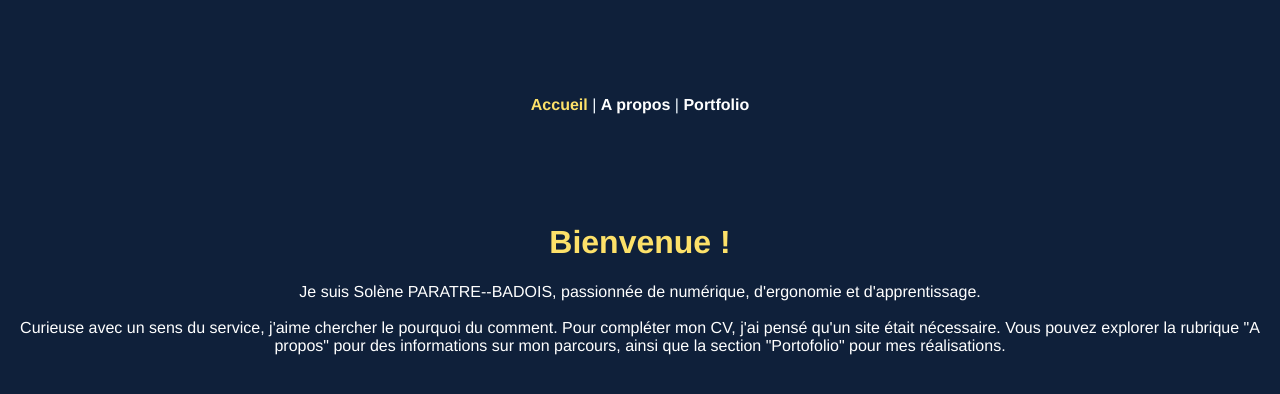
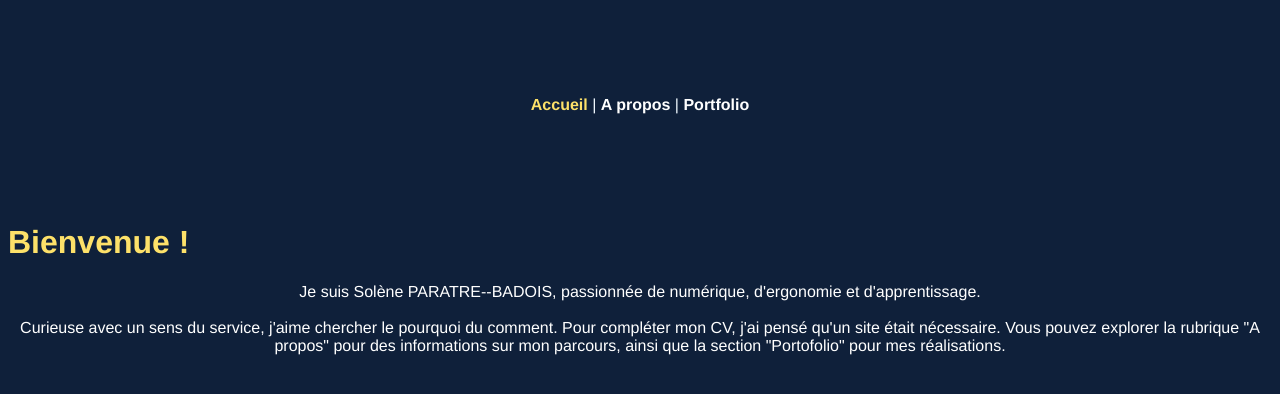
Before and after one commit to SolenPB/uxdesign-port, a Vue app: page / in a window 1280 px wide. Shown: the top 394 px of the page. Built offline with nearby package versions, Linux system fonts and the light colour scheme.

Commit message:
maj style

```diff
--- a/src/App.vue
+++ b/src/App.vue
@@ -21,6 +21,8 @@ html {
 
 h1{
   color:#fde169;
+  display: flex;
+  justify-content: flex-start;
 
 }
 p{
```
